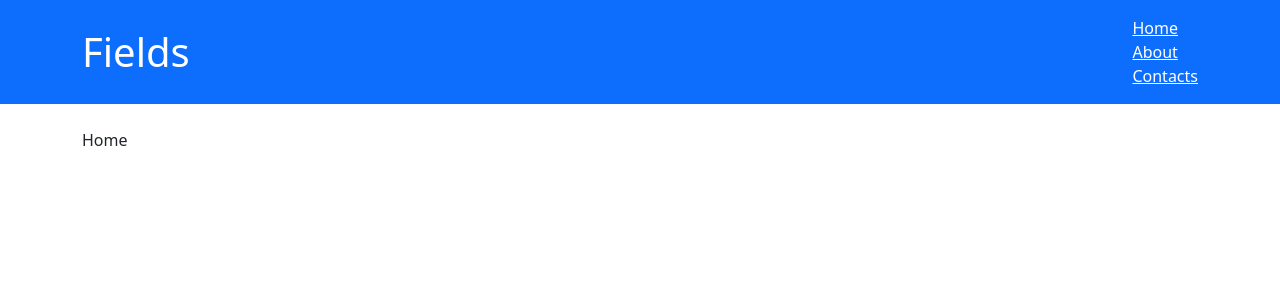
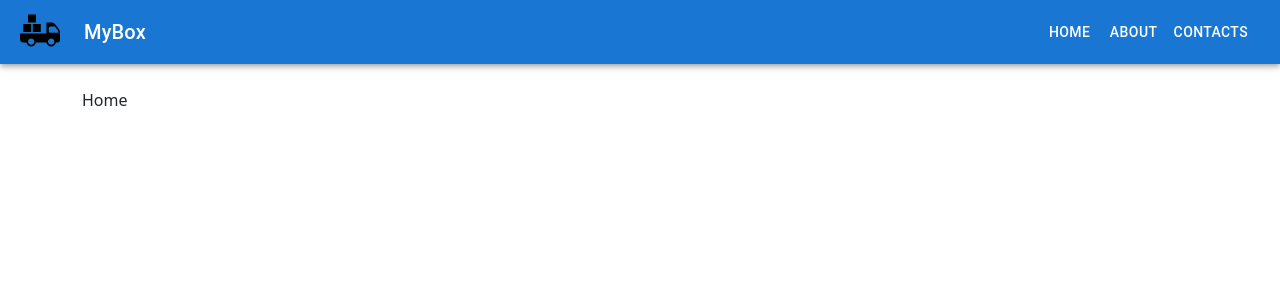
Before and after one commit to Dilnoza-Tasheva/homework62, a React (Vite) app: page / in a window 1280 px wide. Shown: the top 300 px of the page. Built offline with nearby package versions, Linux system fonts and the light colour scheme.

Commit message:
Added Mui Ui components library and changed the ToolBar component according to the Mui guidelines. The toolbar is done. Moving on to the main pages

```diff
--- a/package.json
+++ b/package.json
@@ -13,6 +13,10 @@
     "format": "npx prettier . --write"
   },
   "dependencies": {
+    "@emotion/react": "^11.13.3",
+    "@emotion/styled": "^11.13.0",
+    "@mui/icons-material": "^6.1.4",
+    "@mui/material": "^6.1.4",
     "axios": "^1.7.7",
     "bootstrap": "^5.3.3",
     "install": "^0.13.0",
--- a/src/Components/ToolBar/ToolBar.tsx
+++ b/src/Components/ToolBar/ToolBar.tsx
@@ -1,28 +1,34 @@
 import { NavLink } from 'react-router-dom';
-
+import { AppBar, Box, Button, IconButton, Toolbar, Typography } from '@mui/material';
+import logo from '../../assets/logo.svg';
 
 const ToolBar = () => {
   return (
-    <nav className="navbar bg-primary">
-      <div className="container">
-        <div className="row justify-content-between align-items-center">
-          <span className="navbar-brand mb-0 h1 text-white fs-1">Fields</span>
-        </div>
-        <div className="ms-auto">
-          <nav className="navbar navbar-nav row">
-            <li>
-              <NavLink to="/" className="text-white">Home</NavLink>
-            </li>
-            <li>
-              <NavLink to="/about" className="text-white">About</NavLink>
-            </li>
-            <li>
-              <NavLink to="/contacts" className="text-white">Contacts</NavLink>
-            </li>
-          </nav>
-        </div>
-      </div>
-    </nav>
+    <>
+      <AppBar position="static">
+        <Toolbar>
+          {/* Logo Section */}
+          <IconButton
+            edge="start"
+            color="inherit"
+            aria-label="logo"
+            sx={{ mr: 2 }}
+          >
+            <img src={logo} alt="Logo" style={{ height: 40 }} />
+          </IconButton>
+
+          <Typography variant="h6" component="div" sx={{ flexGrow: 1 }}>
+            MyBox
+          </Typography>
+
+          <Box>
+            <Button color="inherit" component={NavLink} to="/">Home</Button>
+            <Button color="inherit" component={NavLink} to="/about">About</Button>
+            <Button color="inherit" component={NavLink} to="/contacts">Contacts</Button>
+          </Box>
+        </Toolbar>
+      </AppBar>
+    </>
   );
 };
 
```
Also changed, not shown: src/assets/logo.svg (added), 1 other file (tests, documents, lock files or other folders).
